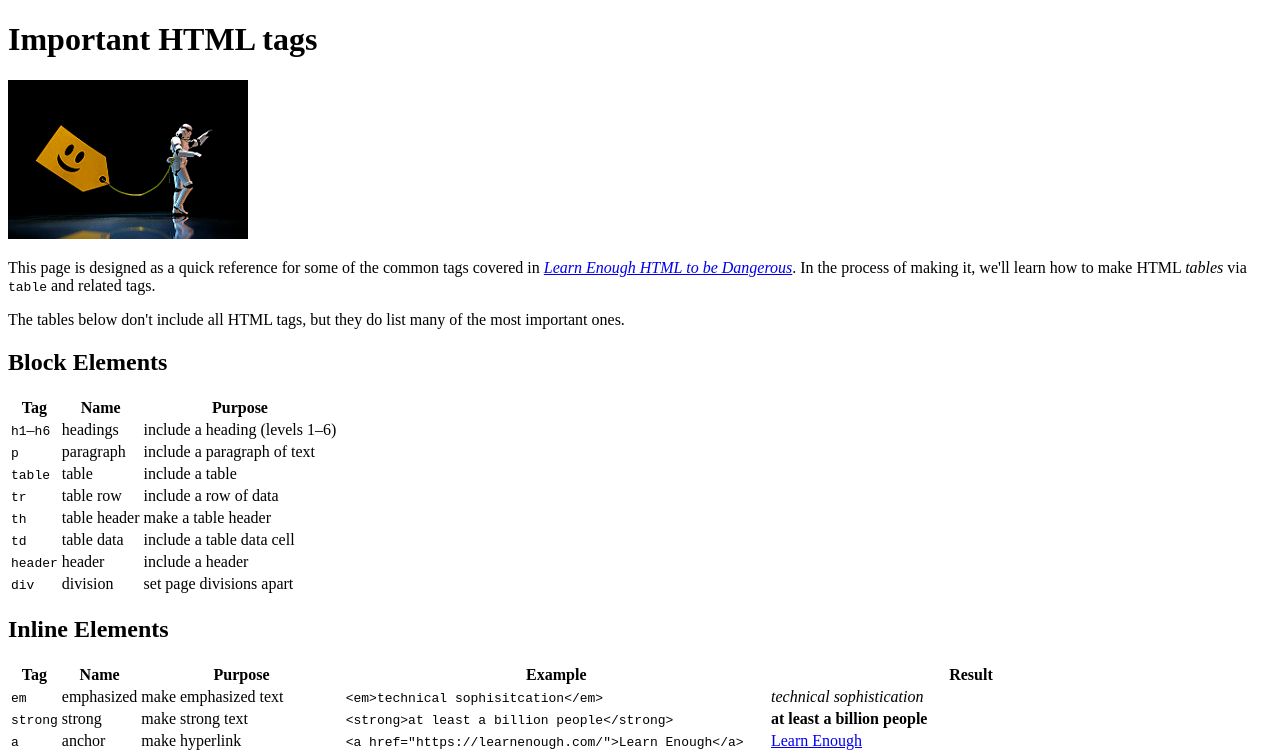
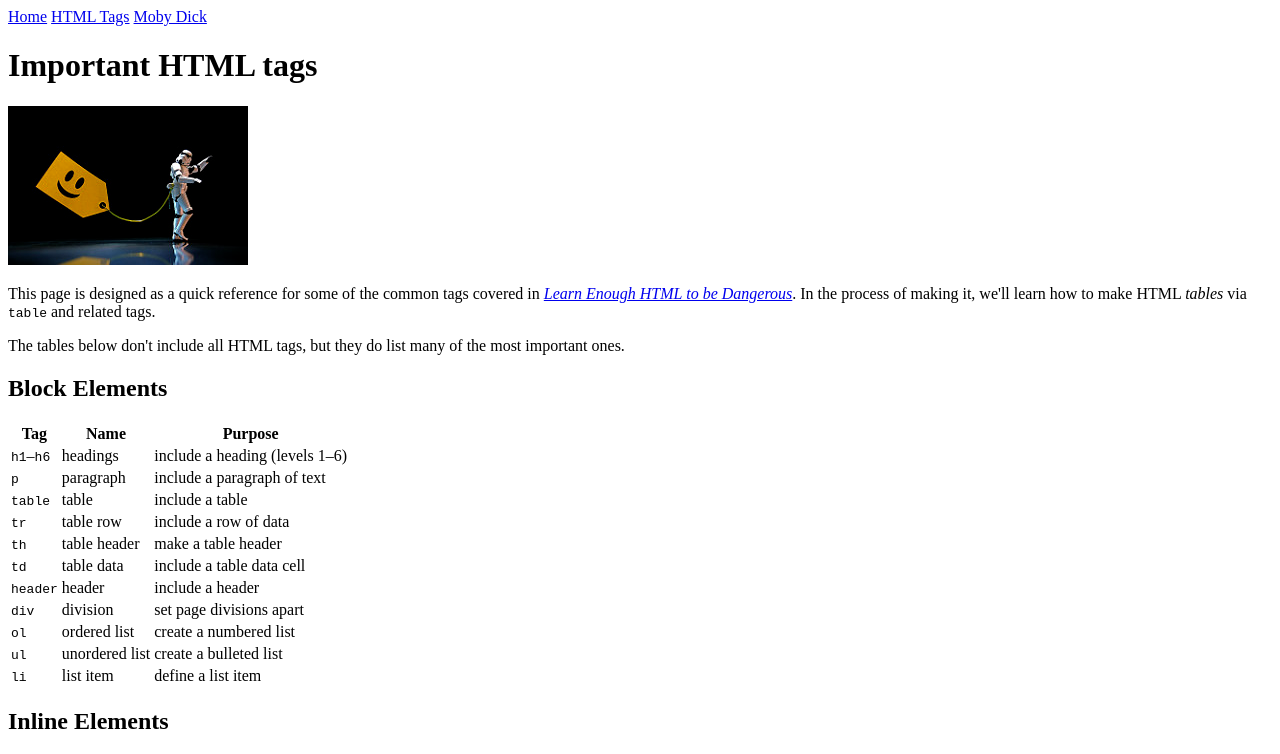
Before and after one commit to kellakerr/sample_website, a plain HTML site: page tags.html in a window 1280 px wide. Shown: the top 754 px of the page. Drawn offline with Linux system fonts and the light colour scheme; grey boxes are pictures that could not be loaded.

Commit message:
Add a menu to each page

```diff
--- a/tags.html
+++ b/tags.html
@@ -5,6 +5,12 @@
     <meta charset="utf-8">
   </head>
   <body>
+
+    <div>
+      <a href="index.html">Home</a>
+      <a href="tags.html">HTML Tags</a>
+      <a href="moby_dick.html">Moby Dick</a>
+    </div>
 
     <h1>Important HTML tags</h1>
 
@@ -67,6 +73,21 @@
         <td><code>div</code></td>
         <td>division</td>
         <td>set page divisions apart</td>
+      </tr>
+      <tr>
+        <td><code>ol</code></td>
+        <td>ordered list</td>
+        <td>create a numbered list</td>
+      </tr>
+      <tr>
+        <td><code>ul</code></td>
+        <td>unordered list</td>
+        <td>create a bulleted list</td>
+      </tr>
+      <tr>
+        <td><code>li</code></td>
+        <td>list item</td>
+        <td>define a list item</td>
       </tr>
     </table>
 
```
Also changed, not shown: index.html (+8 -1 lines), moby_dick.html (+25 -0 lines).
